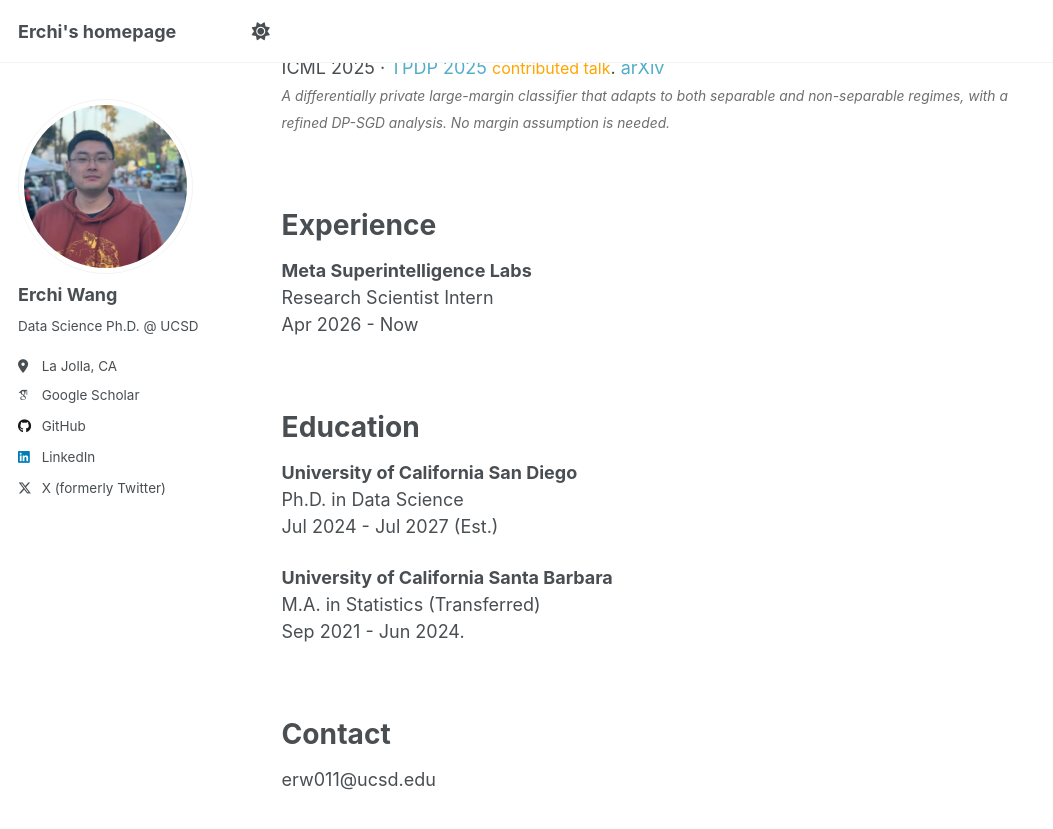
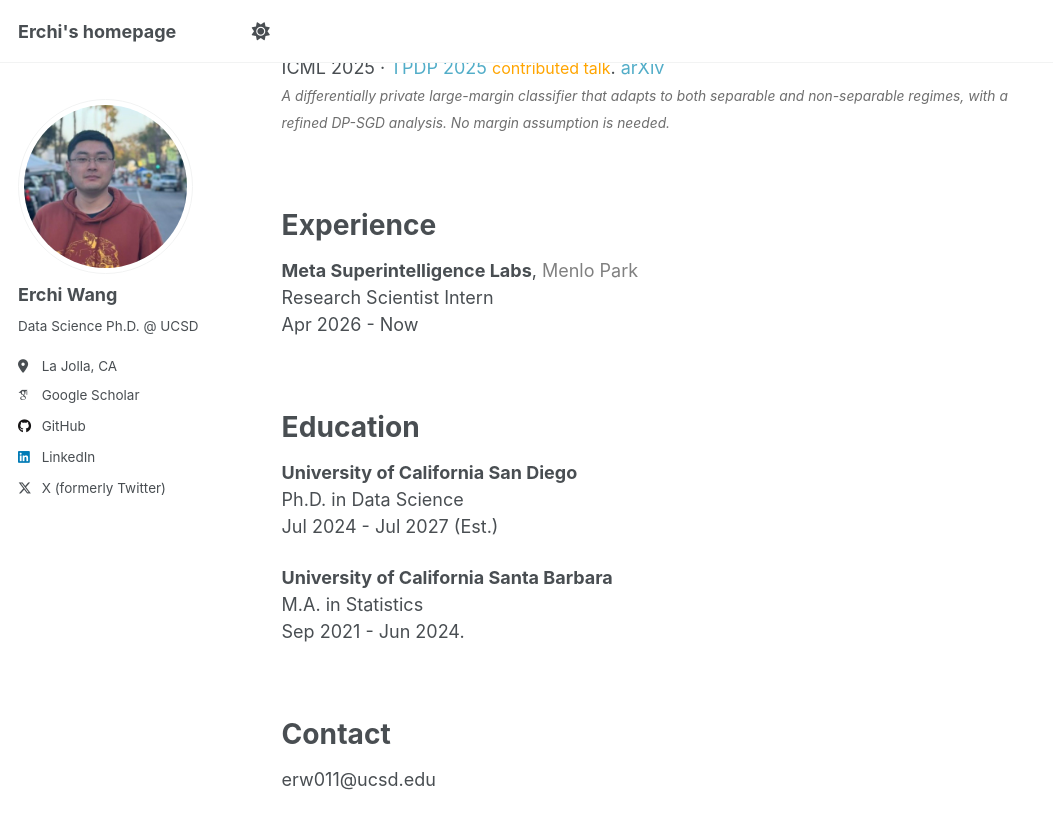
Before and after one commit to erchiw/erchiw.github.io, a Jekyll site: the page built from _pages/about.md, in a window 1280 px wide and 900 px high, scrolled down 819 px. Shown: the top 829 px of the window, without its empty margins (0-1053 px from the left). Built offline with Jekyll 4.4.1, drawn with Linux system fonts in a browser that asks for light colours; some web fonts are replaced.

Commit message:
new page

```diff
--- a/_pages/about.md
+++ b/_pages/about.md
@@ -83,7 +83,7 @@
 
 Experience
 ======
-**Meta Superintelligence Labs**
+**Meta Superintelligence Labs**, <span style="color: gray">Menlo Park</span>
 <br>Research Scientist Intern
 <br>Apr 2026 - Now
 
@@ -96,7 +96,7 @@
 <br>Jul 2024 - Jul 2027 (Est.)
 
 **University of California Santa Barbara**
-<br>M.A. in Statistics (Transferred)
+<br>M.A. in Statistics
 <br>Sep 2021 - Jun 2024.
 
 
```
